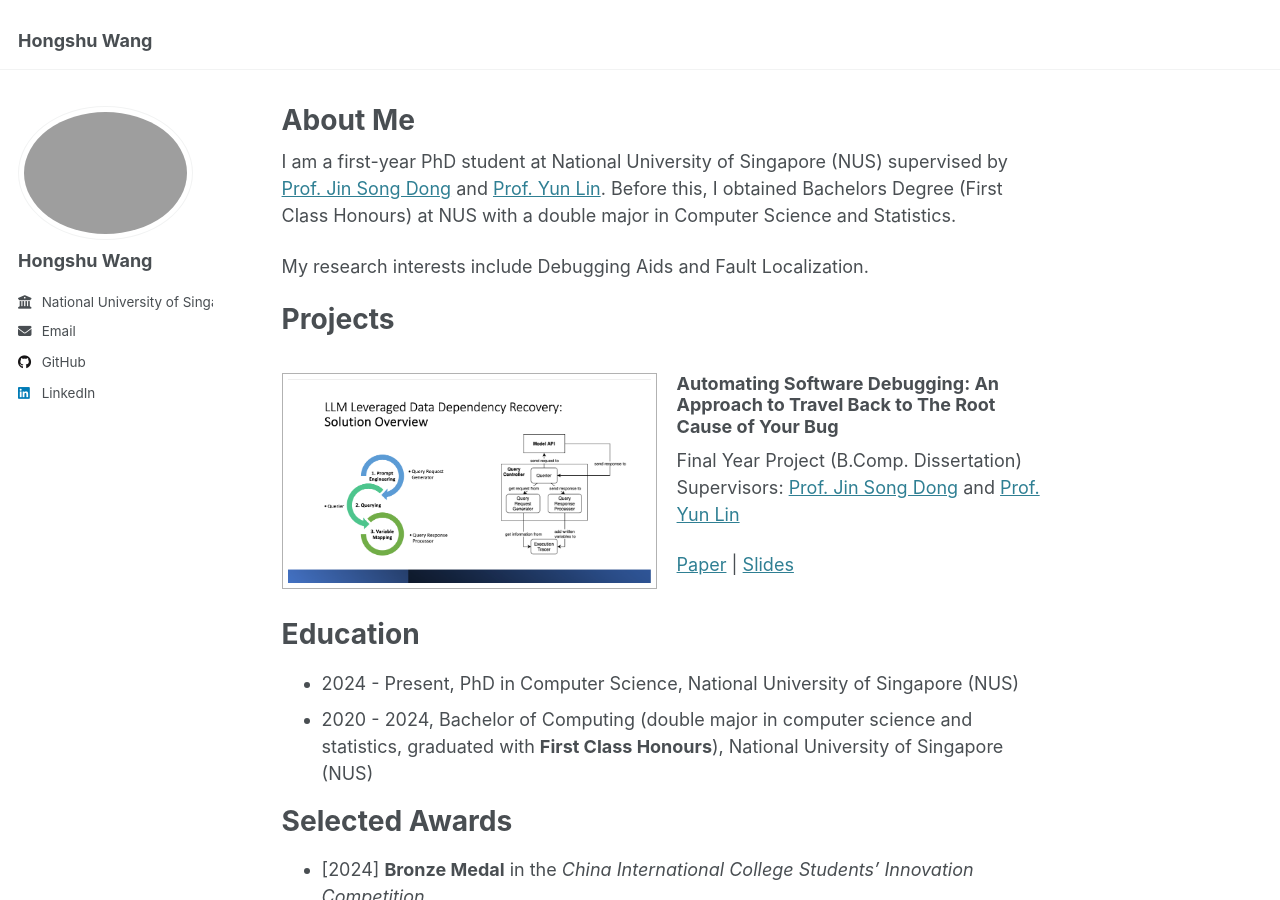
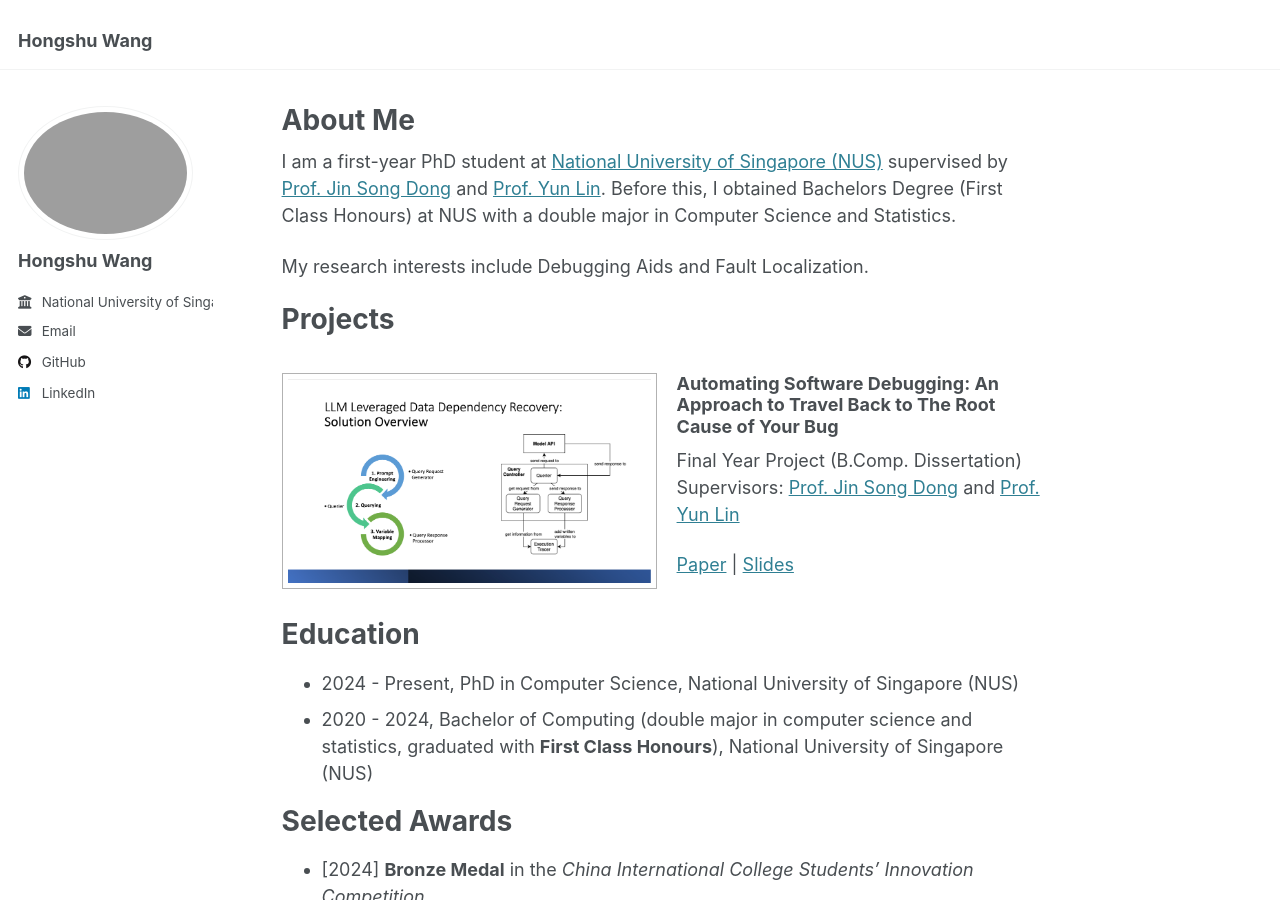
Before and after one commit to HongshuW/HongshuW.github.io, a Jekyll site: the page built from _pages/about.md, in a window 1280 px wide and 900 px high. Built offline with Jekyll 4.4.1, drawn with Linux system fonts in a browser that asks for light colours; part of the change alters nothing that is shown.

Commit message:
add link to school

```diff
--- a/_pages/about.md
+++ b/_pages/about.md
@@ -7,7 +7,7 @@ redirect_from:
   - /about.html
 ---
 
-I am a first-year PhD student at National University of Singapore (NUS) supervised by [Prof. Jin Song Dong](https://www.comp.nus.edu.sg/~dongjs/) and [Prof. Yun Lin](http://linyun.info). Before this, I obtained Bachelors Degree (First Class Honours) at NUS with a double major in Computer Science and Statistics.
+I am a first-year PhD student at [National University of Singapore (NUS)](https://www.nus.edu.sg) supervised by [Prof. Jin Song Dong](https://www.comp.nus.edu.sg/~dongjs/) and [Prof. Yun Lin](http://linyun.info). Before this, I obtained Bachelors Degree (First Class Honours) at NUS with a double major in Computer Science and Statistics.
 
 My research interests include Debugging Aids and Fault Localization.
 
```
